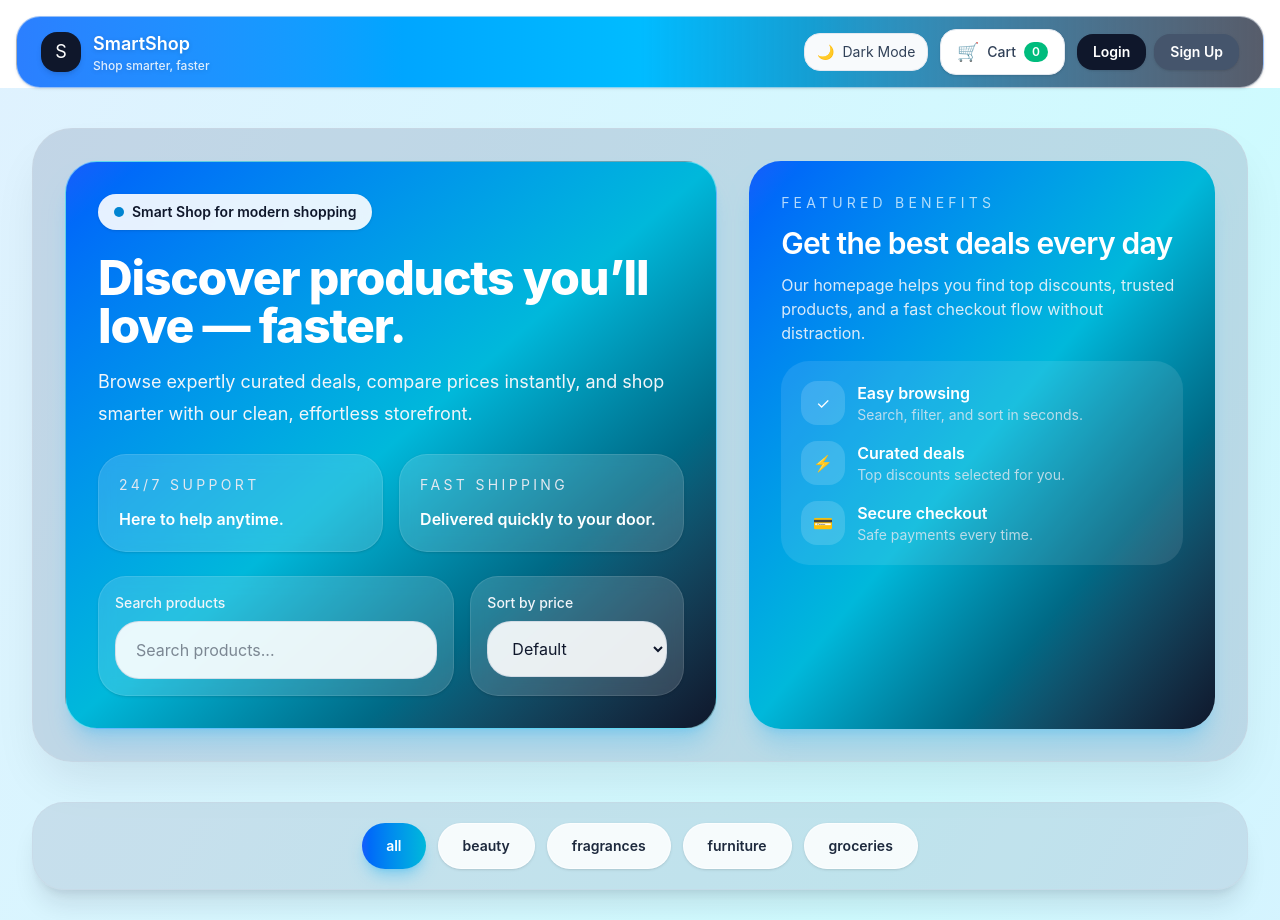
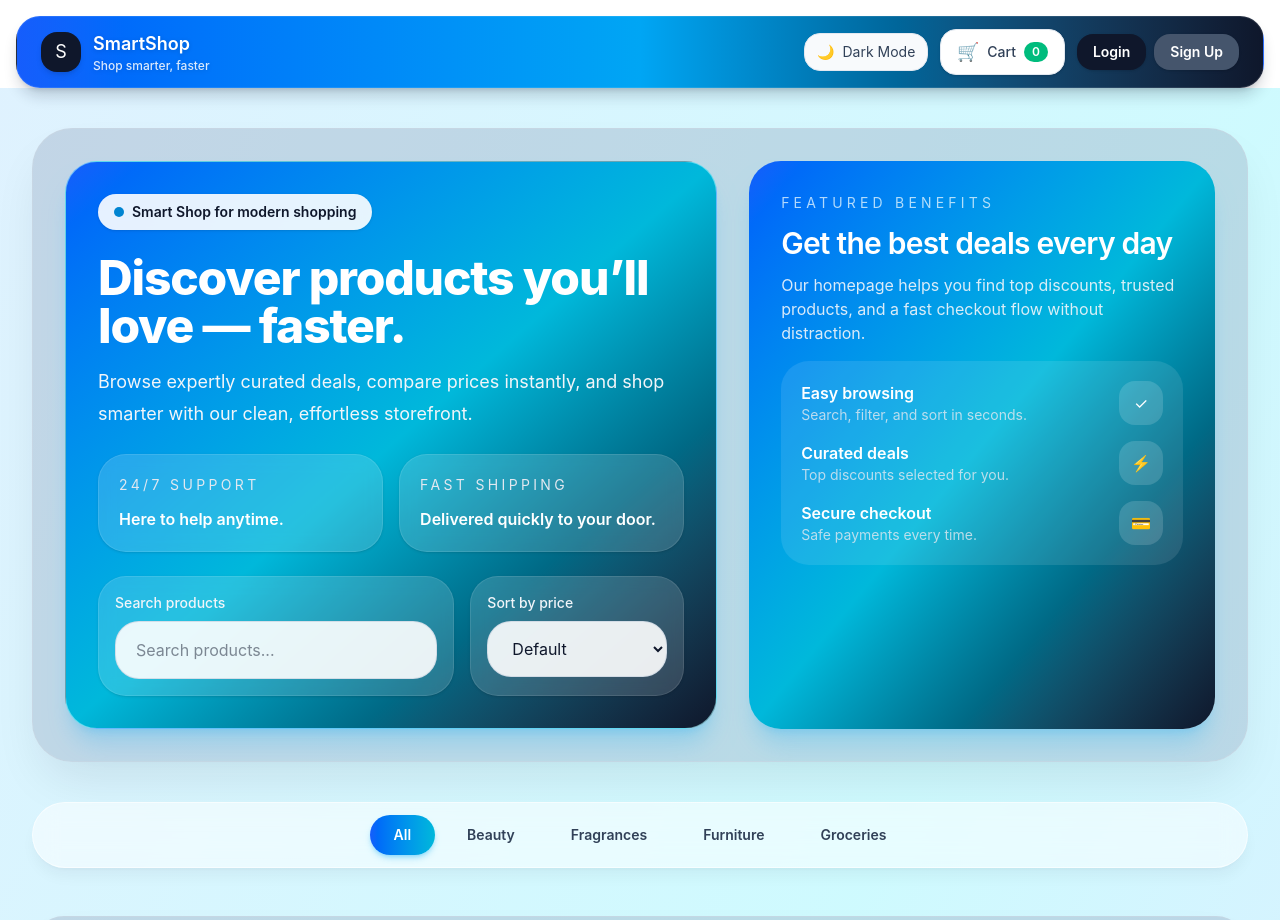
Before and after one commit to pavipavi0308-maker/smartshop-spa, a Vue app: page / in a window 1280 px wide. Shown: the top 920 px of the page. Built offline with nearby package versions, Linux system fonts and the light colour scheme; no server answers.

Commit message:
Update navbar and homepage UI

```diff
--- a/src/components/Navbar.vue
+++ b/src/components/Navbar.vue
@@ -40,9 +40,9 @@ function navigateTo(path: string) {
 </script>
 
 <template>
-  <header class="sticky top-4 z-40 mx-4 mt-4 rounded-3xl bg-gradient-to-r from-blue-500 via-sky-400 to-slate-900/70 border border-slate-200/60 shadow-sm backdrop-blur-md dark:bg-slate-950/95 dark:border-slate-800">
-    <div class="mx-auto flex max-w-7xl items-center justify-between gap-4 px-4 py-3 sm:px-6">
-      <div class="flex items-center gap-3 cursor-pointer" @click="navigateTo('/')">
+  <header class="relative sticky top-4 z-40 mx-4 mt-4 rounded-3xl bg-gradient-to-r from-blue-600 via-sky-500 to-slate-900 border border-white/10 shadow-lg shadow-slate-900/20 dark:bg-slate-950/95 dark:border-slate-800">
+    <div class="mx-auto flex max-w-7xl items-center justify-between gap-4 px-6 py-3">
+      <div class="flex items-center gap-3 cursor-pointer z-50" @click="navigateTo('/')">
         <div class="flex h-10 w-10 items-center justify-center rounded-2xl bg-slate-900 text-white shadow-md">
           <span class="text-lg">S</span>
         </div>
@@ -52,7 +52,7 @@ function navigateTo(path: string) {
         </div>
       </div>
 
-      <div class="flex flex-1 items-center justify-end gap-3">
+      <div class="flex items-center gap-3">
         <button
           @click="toggleDarkMode"
           class="inline-flex items-center gap-2 rounded-2xl border border-slate-200 bg-slate-50 px-3 py-2 text-sm text-slate-700 transition hover:border-slate-300 hover:bg-slate-100 dark:border-slate-700 dark:bg-slate-900 dark:text-slate-200 dark:hover:bg-slate-800"
--- a/src/pages/HomePage.vue
+++ b/src/pages/HomePage.vue
@@ -1,3 +1,4 @@
+
 <script setup lang="ts">
 import { ref, onMounted, computed } from "vue"
 import { fetchProducts } from "../services/api"
@@ -193,39 +194,39 @@ onMounted(async () => {
 
           <div class="space-y-4 rounded-[28px] bg-white/10 p-5">
             <div class="flex items-center gap-3">
-              <span class="inline-flex h-11 w-11 items-center justify-center rounded-2xl bg-white/15 text-white">✓</span>
-              <div>
+              <div class="flex-1">
                 <p class="font-semibold">Easy browsing</p>
                 <p class="text-sm text-slate-200/80">Search, filter, and sort in seconds.</p>
               </div>
+              <span class="inline-flex ml-4 h-11 w-11 items-center justify-center rounded-2xl bg-white/15 text-white">✓</span>
             </div>
             <div class="flex items-center gap-3">
-              <span class="inline-flex h-11 w-11 items-center justify-center rounded-2xl bg-white/15 text-white">⚡</span>
-              <div>
+              <div class="flex-1">
                 <p class="font-semibold">Curated deals</p>
                 <p class="text-sm text-slate-200/80">Top discounts selected for you.</p>
               </div>
+              <span class="inline-flex ml-4 h-11 w-11 items-center justify-center rounded-2xl bg-white/15 text-white">⚡</span>
             </div>
             <div class="flex items-center gap-3">
-              <span class="inline-flex h-11 w-11 items-center justify-center rounded-2xl bg-white/15 text-white">💳</span>
-              <div>
+              <div class="flex-1">
                 <p class="font-semibold">Secure checkout</p>
                 <p class="text-sm text-slate-200/80">Safe payments every time.</p>
               </div>
+              <span class="inline-flex ml-4 h-11 w-11 items-center justify-center rounded-2xl bg-white/15 text-white">💳</span>
             </div>
           </div>
         </div>
       </section>
 
-      <div class="mt-10 flex flex-wrap justify-center gap-3 rounded-4xl border border-slate-300/40 bg-slate-400/25 px-4 py-5 shadow-xl shadow-slate-900/10 dark:border-slate-800 dark:bg-slate-900">
+      <div class="mt-10 flex flex-wrap justify-center gap-2 rounded-full border border-white/60 bg-white/50 px-3 py-3 shadow-lg shadow-slate-900/5 backdrop-blur-md dark:border-slate-800 dark:bg-slate-900/70">
         <button
           v-for="cat in categories"
           :key="cat"
           @click="selectedCategory = cat"
-          class="rounded-full px-6 py-3 text-sm font-semibold transition duration-200"
+          class="rounded-full px-6 py-2.5 text-sm font-semibold capitalize transition-all duration-200 ease-out hover:scale-105 active:scale-95"
           :class="selectedCategory === cat
-            ? 'bg-linear-to-r from-blue-600 to-cyan-500 text-white shadow-lg shadow-sky-500/30 dark:from-blue-500 dark:to-cyan-400'
-            : 'bg-white/85 text-slate-800 border border-white/70 shadow-sm hover:bg-white dark:bg-slate-800 dark:text-slate-200 dark:border-slate-700 dark:hover:bg-slate-700'"
+            ? 'bg-linear-to-r from-blue-600 to-cyan-500 text-white shadow-md shadow-sky-500/30 dark:from-blue-500 dark:to-cyan-400'
+            : 'text-slate-700 hover:bg-white hover:shadow-sm dark:text-slate-300 dark:hover:bg-slate-800'"
         >
           {{ cat }}
         </button>
```
